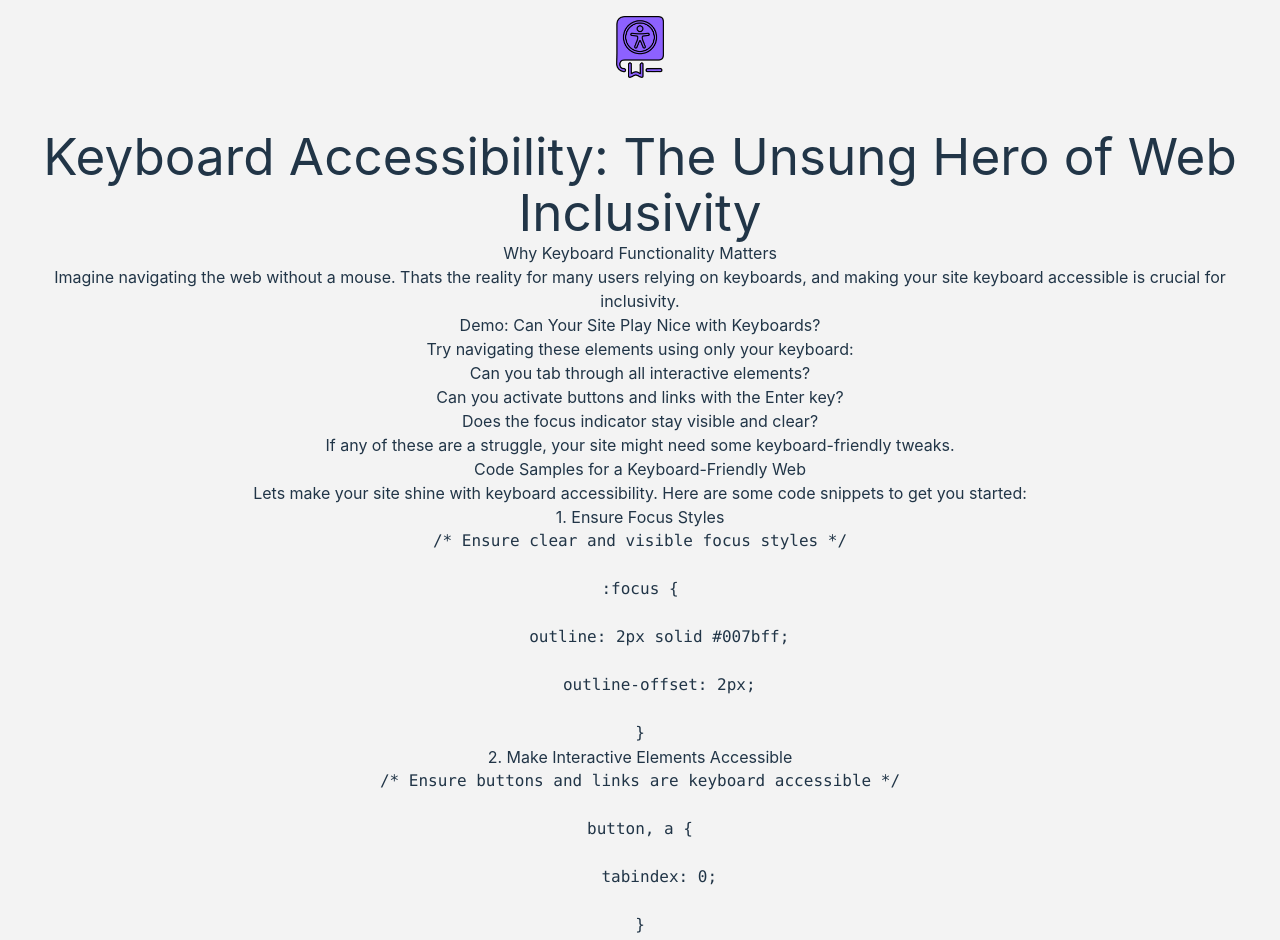
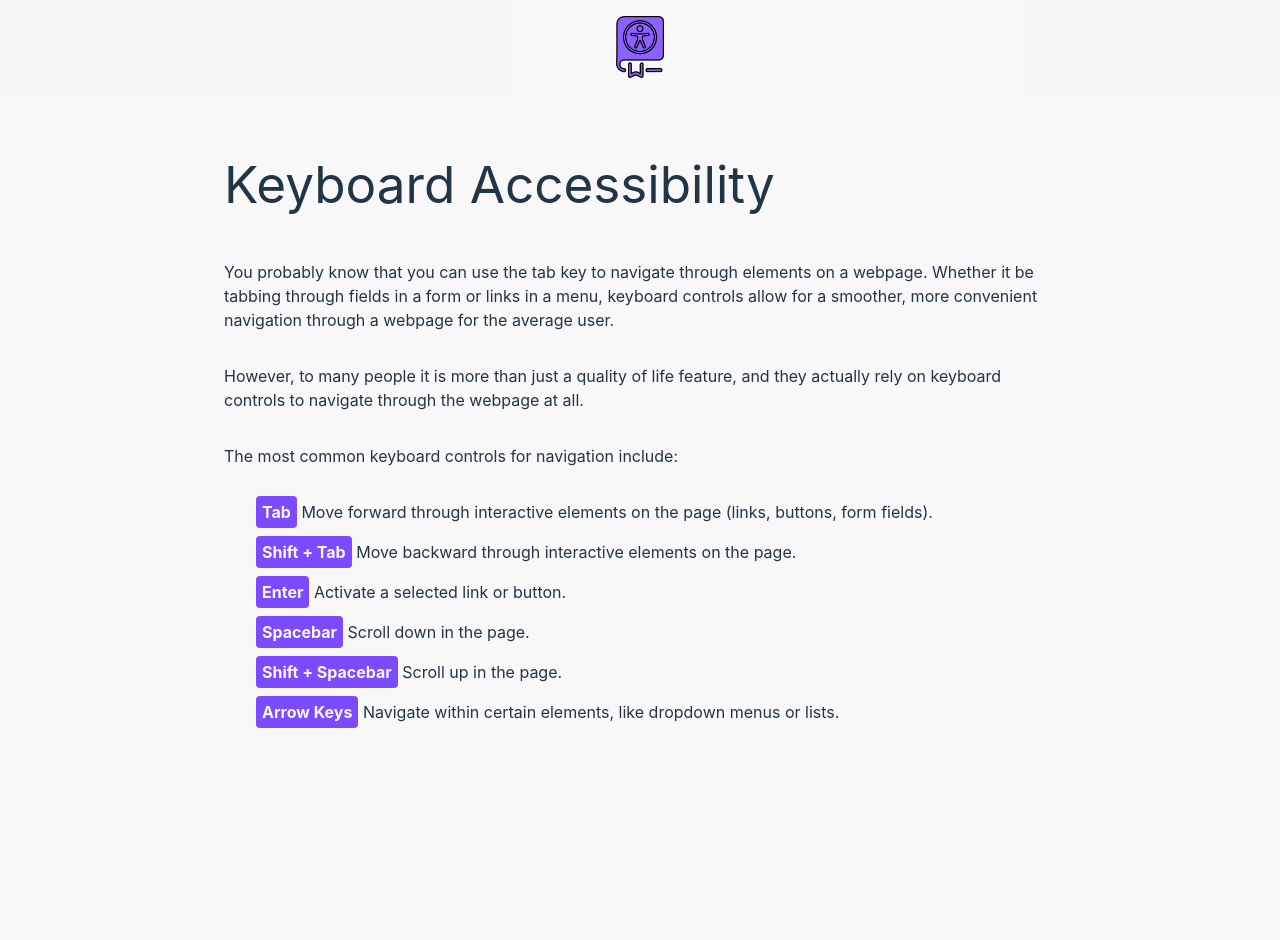
Before and after one commit to benjaminhaswell/accessibible, a React (Vite) app: page /keyboard in a window 1280 px wide. Shown: the top 940 px of the page. After the commit the page ends 800 px from the top, so only its background shows below. Built offline with nearby package versions, Linux system fonts and the light colour scheme.

Commit message:
Keyboard improvements and tailwind config

```diff
--- a/src/demo_components/pages/Keyboard.jsx
+++ b/src/demo_components/pages/Keyboard.jsx
@@ -1,62 +1,40 @@
-
-
 function Keyboard() {
     return (
-        <div>
-            <h1>Keyboard Accessibility: The Unsung Hero of Web Inclusivity</h1>
+        <div className="text-left px-48">
+            <h1 className="mb-12">Keyboard Accessibility</h1>
 
             <section>
-                <h2>Why Keyboard Functionality Matters</h2>
-                <p>
-                    Imagine navigating the web without a mouse. Thats the reality for many users relying on keyboards,
-                    and making your site keyboard accessible is crucial for inclusivity.
+                <p className="my-8">
+                    You probably know that you can use the tab key to navigate through elements on a webpage.
+                    Whether it be tabbing through fields in a form or links in a menu, keyboard controls allow for a
+                    smoother, more convenient navigation through a webpage for the average user.
                 </p>
-            </section>
+                <p className="my-8">However, to many people it is more than just a quality of life feature, and they actually rely on
+                    keyboard controls to navigate through the webpage at all.
+                </p>
+                <p className="my-8">The most common keyboard controls for navigation include:</p>
 
-            <section>
-                <h2>Demo: Can Your Site Play Nice with Keyboards?</h2>
-                <p>
-                    Try navigating these elements using only your keyboard:
-                </p>
-                <ul>
-                    <li>Can you tab through all interactive elements?</li>
-                    <li>Can you activate buttons and links with the Enter key?</li>
-                    <li>Does the focus indicator stay visible and clear?</li>
+                {/* Keyboard control list */}
+                <ul className="px-8">
+                    <li className="my-4">
+                        <span className="font-bold bg-purple text-bgGray p-1.5 rounded">Tab</span> Move forward through interactive elements on the page (links, buttons, form fields).
+                    </li>
+                    <li className="my-4">
+                        <span className="font-bold bg-purple text-bgGray p-1.5 rounded">Shift + Tab</span> Move backward through interactive elements on the page.
+                    </li>
+                    <li className="my-4">
+                        <span className="font-bold bg-purple text-bgGray p-1.5 rounded">Enter</span> Activate a selected link or button.
+                    </li>
+                    <li className="my-4">
+                        <span className="font-bold bg-purple text-bgGray p-1.5 rounded">Spacebar</span> Scroll down in the page.
+                    </li>
+                    <li className="my-4">
+                        <span className="font-bold bg-purple text-bgGray p-1.5 rounded">Shift + Spacebar</span> Scroll up in the page.
+                    </li>
+                    <li className="my-4">
+                        <span className="font-bold bg-purple text-bgGray p-1.5 rounded">Arrow Keys</span> Navigate within certain elements, like dropdown menus or lists.
+                    </li>
                 </ul>
-                <p>
-                    If any of these are a struggle, your site might need some keyboard-friendly tweaks.
-                </p>
-            </section>
-
-            <section>
-                <h2>Code Samples for a Keyboard-Friendly Web</h2>
-                <p>
-                    Lets make your site shine with keyboard accessibility. Here are some code snippets to get you started:
-                </p>
-
-                <h3>1. Ensure Focus Styles</h3>
-                <pre>
-                    {`/* Ensure clear and visible focus styles */\n
-:focus {\n
-    outline: 2px solid #007bff;\n
-    outline-offset: 2px;\n
-}`}
-                </pre>
-
-                <h3>2. Make Interactive Elements Accessible</h3>
-                <pre>
-                    {`/* Ensure buttons and links are keyboard accessible */\n
-button, a {\n
-    tabindex: 0;\n
-}`}
-                </pre>
-
-                <h3>3. Test Your Sites Keyboard Accessibility</h3>
-                <pre>
-                    {`/* Test with real users and automated tools */\n
-# Pro tip: Use tools like axe Accessibility Checker for detailed reports\n
-# on your site's accessibility status.`}
-                </pre>
             </section>
         </div>
     );
--- a/src/index.css
+++ b/src/index.css
@@ -32,7 +32,7 @@ h1 {
   :root {
     color: #213547;
     /* set as bgGray in tailwind config */
-    background-color: #f3f3f3;
+    background-color: #f8f8f8;
   }
 }
 
--- a/tailwind.config.js
+++ b/tailwind.config.js
@@ -6,8 +6,10 @@ export default {
   ],
   theme: {
     colors: {
-      'bgGray' : '#f3f3f3',
-      'white' : '#FFFFFF'
+      'bgGray' : '#f8f8f8',
+      'white' : '#FFFFFF',
+      'purple' : '#7c4aff',
+      'logo-purple': '#8d61ff'
     },
     extend: {},
   },
```
